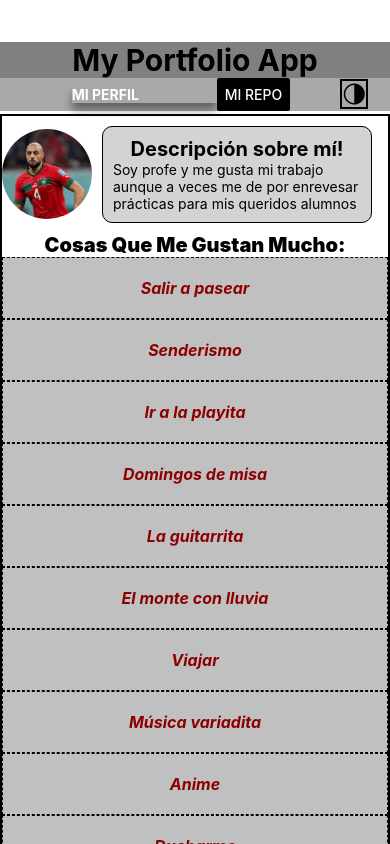
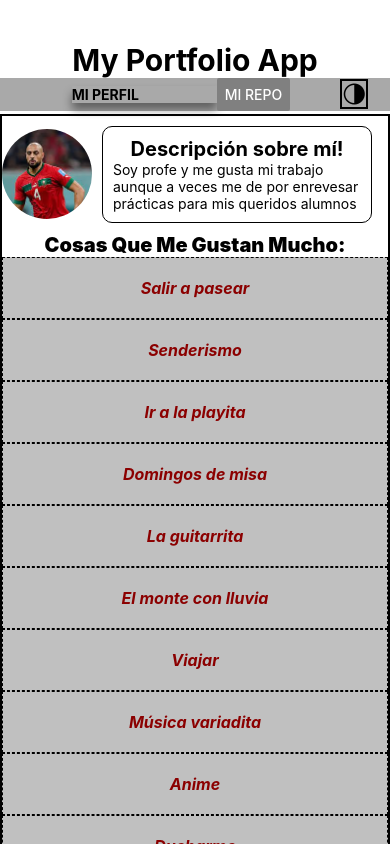
Before and after one commit to JuanDiegoPaezDelgado/pgl-portfolio-app, a React Native app: screen / in a window 390 px wide. Shown: the top 844 px of the page. Built offline with nearby package versions, Linux system fonts and the light colour scheme.

Commit message:
cabecera y background aboutme

```diff
--- a/componentes/Header.tsx
+++ b/componentes/Header.tsx
@@ -19,7 +19,15 @@ const Header = ({
 }: HeaderProps) => {
   return (
     <View style={styles.topContainer}>
-      <Text style={styles.firsttoprowContainer}>{headerData[0].text}</Text>
+      <Text
+        style={
+          isDarkMode
+            ? styles.firsttoprowContainer
+            : styles.darkfirsttoprowContainer
+        }
+      >
+        {headerData[0].text}
+      </Text>
       <View style={styles.rowTopSecondContainer}>
         <Pressable
           style={styles.buttonruta}
@@ -32,7 +40,7 @@ const Header = ({
         <Button
           onPress={() => setDisplayMyQR(true)}
           title={headerData[1].text}
-          color={isDarkMode ? "lightgray" : "black"}
+          color={isDarkMode ? "lightgray" : "gray"}
           accessibilityLabel="Un botón pal QR"
         />
         {
--- a/styles/Description.style.tsx
+++ b/styles/Description.style.tsx
@@ -9,7 +9,7 @@ export const styles = StyleSheet.create({
   container: { flexDirection: "row", alignItems: "center" },
   card: {
     margin: 10,
-    backgroundColor: "white",
+    backgroundColor: "lightgray",
     padding: 10,
     borderRadius: 10,
     width: "70%",
@@ -44,7 +44,7 @@ export const styles = StyleSheet.create({
   },
   lightCards: {
     margin: 10,
-    backgroundColor: "lightgray",
+    backgroundColor: "white",
     padding: 10,
     borderRadius: 10,
     width: "70%",
--- a/styles/Header.styles.tsx
+++ b/styles/Header.styles.tsx
@@ -12,7 +12,13 @@ export const styles = StyleSheet.create({
     borderColor: "black",
   },
   firsttoprowContainer: {
-    backgroundColor: "gray",
+    backgroundColor: "lightgray",
+    textAlign: "center",
+    fontWeight: "bold",
+    fontSize: 30,
+  },
+  darkfirsttoprowContainer: {
+    backgroundColor: "white",
     textAlign: "center",
     fontWeight: "bold",
     fontSize: 30,
@@ -37,7 +43,7 @@ export const styles = StyleSheet.create({
     elevation: 15,
   },
   bar: {
-    color: "white",
+    color: "black",
     fontWeight: "bold",
     textTransform: "uppercase",
     marginLeft: 50,
```
